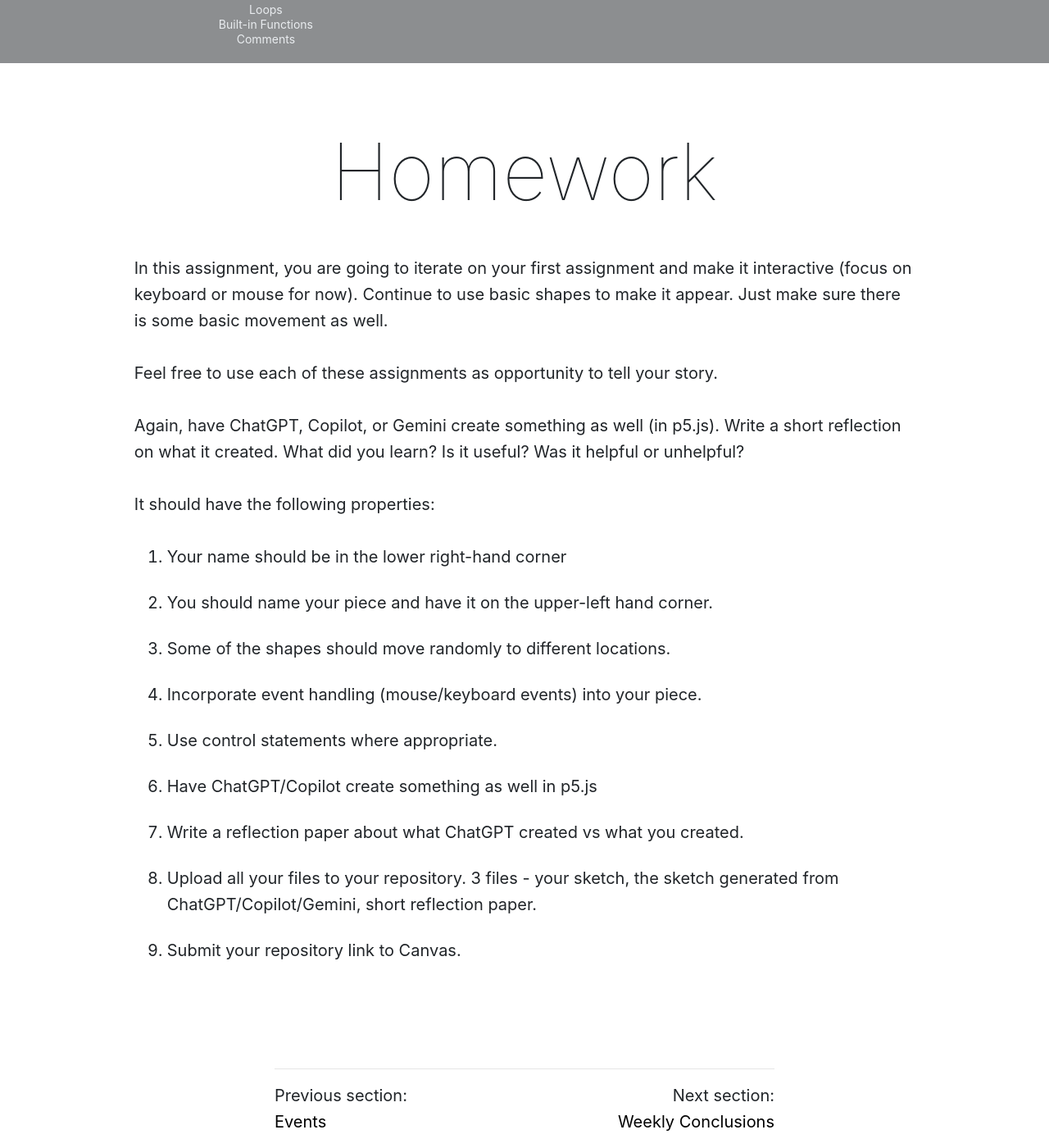
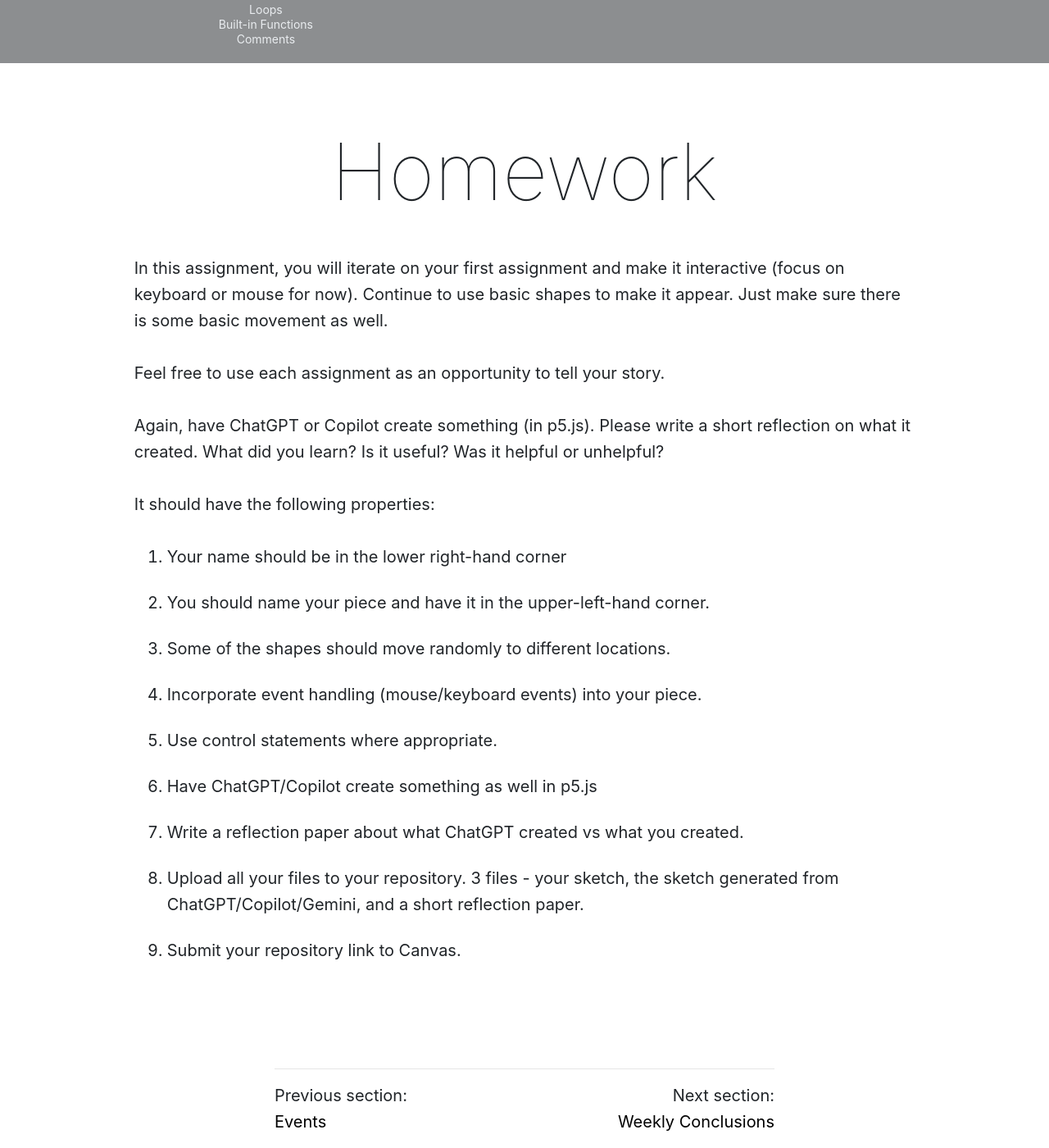
Before and after one commit to Montana-Media-Arts/220-creative-coding2-Spring2025, a Jekyll site: the page built from modules/week-3/_posts/2011-01-01-homework.md, in a window 1280 px wide and 1400 px high, scrolled down 270 px. Shown: the whole window at 82% size. Built offline with Jekyll 4.4.1, drawn with Linux system fonts in a browser that asks for light colours; nearby versions of some CDN libraries; comment, search, counter and statistics services are not loaded.

Commit message:
Update 2011-01-01-homework.md

```diff
--- a/modules/week-3/_posts/2011-01-01-homework.md
+++ b/modules/week-3/_posts/2011-01-01-homework.md
@@ -6,27 +6,22 @@ jotted: false
 
 # Homework
 
-In this assignment, you are going to iterate on your first assignment and make it interactive (focus on keyboard or mouse for now).  Continue to use basic shapes to make it appear. Just make sure there is some basic movement as well.
+In this assignment, you will iterate on your first assignment and make it interactive (focus on keyboard or mouse for now). Continue to use basic shapes to make it appear. Just make sure there is some basic movement as well.
 
-Feel free to use each of these assignments as opportunity to tell your story.
+Feel free to use each assignment as an opportunity to tell your story.
 
-Again, have ChatGPT, Copilot, or Gemini create something as well (in p5.js).  Write a short reflection on what it created.  What did you learn?  Is it useful?  Was it helpful or unhelpful?
+Again, have ChatGPT or Copilot create something (in p5.js). Please write a short reflection on what it created. What did you learn? Is it useful? Was it helpful or unhelpful?
 
-<!--
-continue working with basic shapes in p5.js.  We are going to now formally incorporate control statements and variables. Whenever the program calls the draw method, keep track of the count. Every time the number exceeds a multiple of 1000, have your program change shapes and color. Put the shapes in random locations.
-
-<a href="https://github.com/Montana-Media-Arts/220_CreativeCoding2-Spring2023-Samples/tree/main/Homework%202" target="_new">Homework 2 Example</a>
--->
 It should have the following properties:
 
 1. Your name should be in the lower right-hand corner
-2. You should name your piece and have it on the upper-left hand corner.
+2. You should name your piece and have it in the upper-left-hand corner.
 3. Some of the shapes should move randomly to different locations.
 4. Incorporate event handling (mouse/keyboard events) into your piece.
 5. Use control statements where appropriate.
 6. Have ChatGPT/Copilot create something as well in p5.js
 7. Write a reflection paper about what ChatGPT created vs what you created.
-8. Upload all your files to your repository. 3 files - your sketch, the sketch generated from ChatGPT/Copilot/Gemini, short reflection paper.
+8. Upload all your files to your repository. 3 files - your sketch, the sketch generated from ChatGPT/Copilot/Gemini, and a short reflection paper.
 9. Submit your repository link to Canvas.
 
 <!--
```
